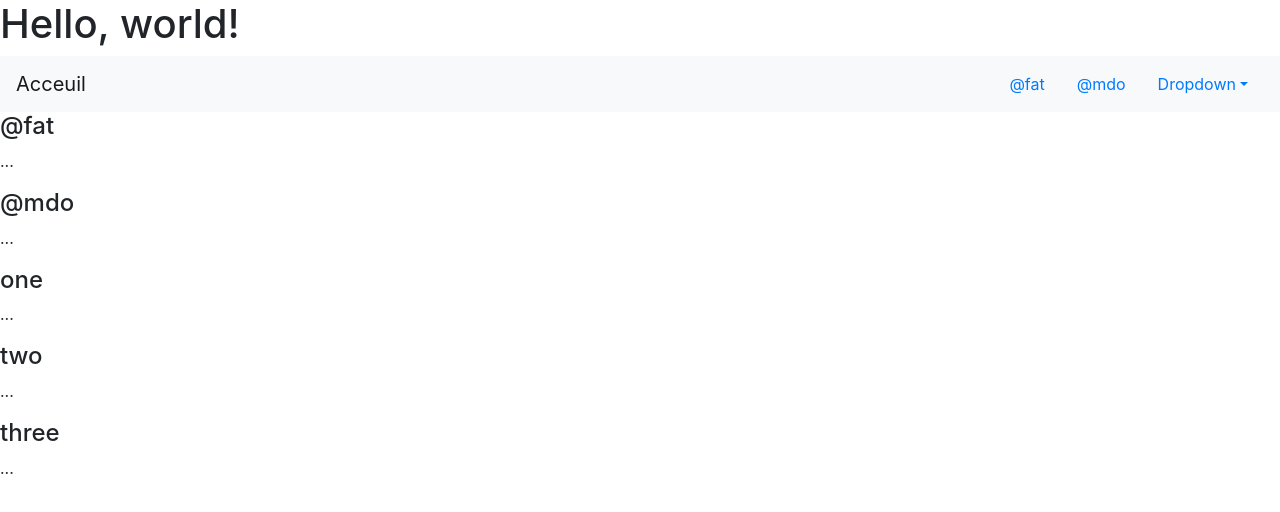
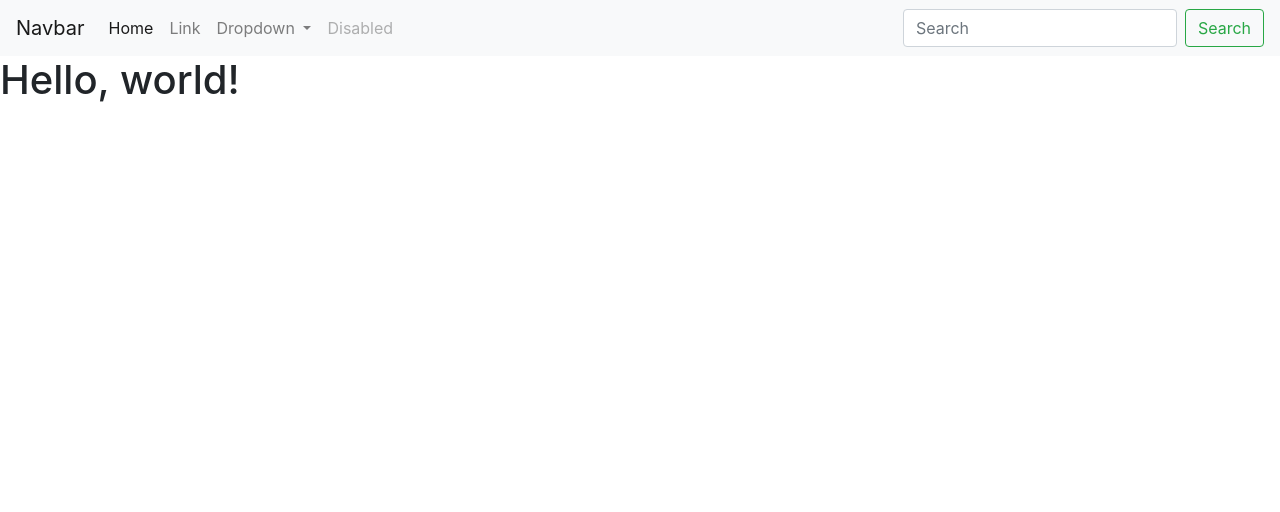
Before and after one commit to tim2323/tim2323.github.io, a plain HTML site: page index.html in a window 1280 px wide. Drawn offline with nearby package versions, Linux system fonts and the light colour scheme.

Commit message:
Update index.html
add new navbar and started template

```diff
--- a/index.html
+++ b/index.html
@@ -11,39 +11,43 @@
     <title>Hello, world!</title>
   </head>
   <body>
-    <h1>Hello, world!</h1>
-    <nav id="navbar-example2" class="navbar navbar-light bg-light">
-  <a class="navbar-brand" href="#">Acceuil</a>
-  <ul class="nav nav-pills">
-    <li class="nav-item">
-      <a class="nav-link" href="#fat">@fat</a>
+  	<nav class="navbar navbar-expand-lg navbar-light bg-light">
+  <a class="navbar-brand" href="#">Navbar</a>
+  <button class="navbar-toggler" type="button" data-toggle="collapse" data-target="#navbarSupportedContent" aria-controls="navbarSupportedContent" aria-expanded="false" aria-label="Toggle navigation">
+    <span class="navbar-toggler-icon"></span>
+  </button>
+
+  <div class="collapse navbar-collapse" id="navbarSupportedContent">
+    <ul class="navbar-nav mr-auto">
+      <li class="nav-item active">
+        <a class="nav-link" href="#">Home <span class="sr-only">(current)</span></a>
       </li>
       <li class="nav-item">
-      <a class="nav-link" href="#mdo">@mdo</a>
+        <a class="nav-link" href="#">Link</a>
       </li>
       <li class="nav-item dropdown">
-      <a class="nav-link dropdown-toggle" data-toggle="dropdown" href="#" role="button" aria-haspopup="true" aria-expanded="false">Dropdown</a>
-      <div class="dropdown-menu">
-        <a class="dropdown-item" href="#one">one</a>
-        <a class="dropdown-item" href="#two">two</a>
-        <div role="separator" class="dropdown-divider"></div>
-        <a class="dropdown-item" href="#three">three</a>
+        <a class="nav-link dropdown-toggle" href="#" id="navbarDropdown" role="button" data-toggle="dropdown" aria-haspopup="true" aria-expanded="false">
+          Dropdown
+        </a>
+        <div class="dropdown-menu" aria-labelledby="navbarDropdown">
+          <a class="dropdown-item" href="#">Action</a>
+          <a class="dropdown-item" href="#">Another action</a>
+          <div class="dropdown-divider"></div>
+          <a class="dropdown-item" href="#">Something else here</a>
         </div>
       </li>
+      <li class="nav-item">
+        <a class="nav-link disabled" href="#">Disabled</a>
+      </li>
     </ul>
+    <form class="form-inline my-2 my-lg-0">
+      <input class="form-control mr-sm-2" type="search" placeholder="Search" aria-label="Search">
+      <button class="btn btn-outline-success my-2 my-sm-0" type="submit">Search</button>
+    </form>
+  </div>
 </nav>
-<div data-spy="scroll" data-target="#navbar-example2" data-offset="0">
-  <h4 id="fat">@fat</h4>
-  <p>...</p>
-  <h4 id="mdo">@mdo</h4>
-  <p>...</p>
-  <h4 id="one">one</h4>
-  <p>...</p>
-  <h4 id="two">two</h4>
-  <p>...</p>
-  <h4 id="three">three</h4>
-  <p>...</p>
-</div>
+    <h1>Hello, world!</h1>
+
 
     <!-- Optional JavaScript -->
     <!-- jQuery first, then Popper.js, then Bootstrap JS -->
```
Lines whose indentation alone changed are shown as unchanged.
